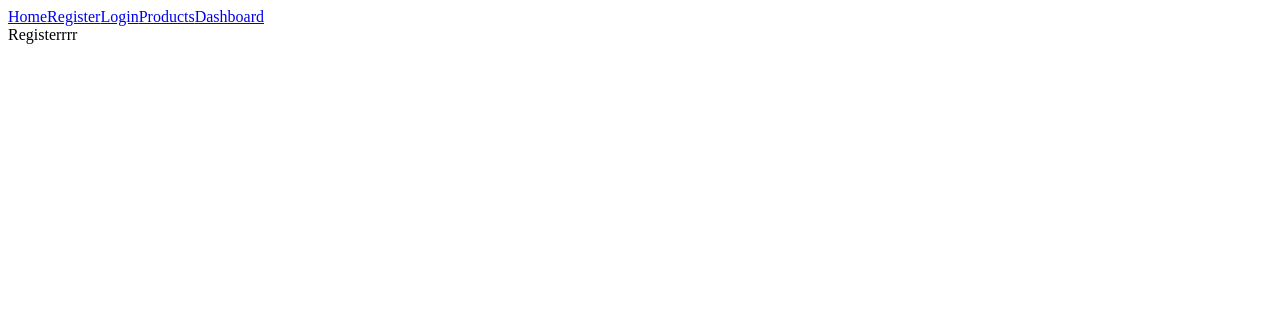
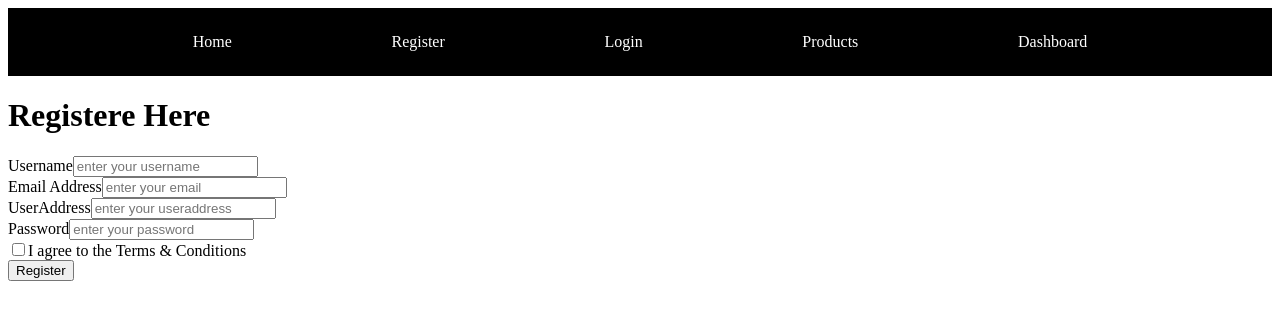
Before and after one commit to sailakshmi-2308/Ecommerce-34, a React (Vite) app: page /register in a window 1280 px wide. Shown: the top 320 px of the page. Built offline with nearby package versions, Linux system fonts and the light colour scheme.

Commit message:
register and verify otp

```diff
--- /dev/null
+++ b/src/pages/Navbar.css
@@ -0,0 +1,12 @@
+.navbar-container{
+    display:flex;
+    justify-content: space-evenly;
+    background-color: black;
+    padding:25px;
+
+}
+
+.navbar-container a{
+     color:white;
+     text-decoration: none;
+}
--- a/src/pages/Navbar.jsx
+++ b/src/pages/Navbar.jsx
@@ -1,9 +1,10 @@
 import React from 'react'
 import { Link } from 'react-router-dom'
+import "./Navbar.css"
 
 export default function Navbar() {
   return (
-    <div>
+    <div className="navbar-container">
       <Link to="/">Home</Link>
       <Link to="/register">Register</Link>
        <Link to="/login">Login</Link>
--- a/src/pages/Register.jsx
+++ b/src/pages/Register.jsx
@@ -1,9 +1,112 @@
-import React from 'react'
+import React, { useState } from 'react'
+import axios from 'axios'
+import { useNavigate } from 'react-router-dom'
 
 export default function Register() {
+
+  const navigate=useNavigate()
+
+  const [registerData,setRegisterData]=useState({
+    username:"",
+    useremail:"",
+    useraddress:"",
+    userpassword:"",
+    useragree:false
+
+  })
+  function handleChange(event){
+    const {name,value,type,checked}=event.target
+    // console.log(event)
+
+    setRegisterData({
+          ...registerData,
+          [name]:type==="checkbox"?checked:value
+    }
+    )
+  }
+
+  async function handleSubmit(e){
+    e.preventDefault();
+
+    try{
+
+      const result=await axios.post("https://ecomflask.duckdns.org/api/admin/register",registerData)
+      console.log(result.data)
+      alert("otp snet succefully")
+      navigate("/verify-otp",{
+        state:{
+          token:result.data.token
+        }
+      })
+
+
+    }
+    catch(error){
+      console.log("error response:",error.response)
+
+      console.log(error.response?.data||error.message)
+
+    }
+
+
+  }
+
   return (
     <div>
-      Registerrrr
+      <h1>Registere Here</h1>
+      <form onSubmit={handleSubmit}>
+        <div>
+          <label htmlFor="">Username</label>
+          <input type="text"
+            placeholder='enter your username'
+            name="username"
+            value={registerData.username}
+            onChange={handleChange}
+          />
+        </div>
+
+        <div>
+          <label htmlFor="">Email Address</label>
+          <input type="text"
+            placeholder='enter your email'
+            name="useremail"
+            value={registerData.useremail}
+            onChange={handleChange}
+          />
+        </div>
+
+        <div>
+          <label htmlFor="">UserAddress</label>
+          <input type="text"
+            placeholder='enter your useraddress'
+            name="useraddress"
+            value={registerData.useraddress}
+            onChange={handleChange}
+          />
+        </div>
+
+        <div>
+          <label htmlFor="">Password</label>
+          <input type="password"
+            placeholder='enter your password'
+            name="userpassword"
+            value={registerData.userpassword}
+            onChange={handleChange}
+          />
+        </div>
+
+        <div>
+
+          <input type="checkbox"
+            name="useragree"
+            onChange={handleChange}
+            checked={registerData.useragree}
+          />
+          <label htmlFor="">I agree to the Terms & Conditions</label>
+        </div>
+
+        <button>Register</button>
+      </form>
     </div>
   )
 }
--- a/src/pages/VerifyOtp.jsx
+++ b/src/pages/VerifyOtp.jsx
@@ -1,9 +1,28 @@
-import React from 'react'
+import React, { useState } from 'react'
+import { useLocation } from 'react-router-dom'
 
 export default function VerifyOtp() {
+
+const location=useLocation();
+const tokenFromRegister=location.state?.token||""
+
+  const [optData,setOtpData]=useState({
+    otp:"",
+    token:tokenFromRegister
+  })
+
   return (
     <div>
-      verifyyy
+      <form>
+
+        <input type="text"
+        placeholder="enter your otp"
+        name="otp"
+         value={optData.otp}
+        />
+
+       <button>verify OTP</button>
+      </form>
     </div>
   )
 }
```
